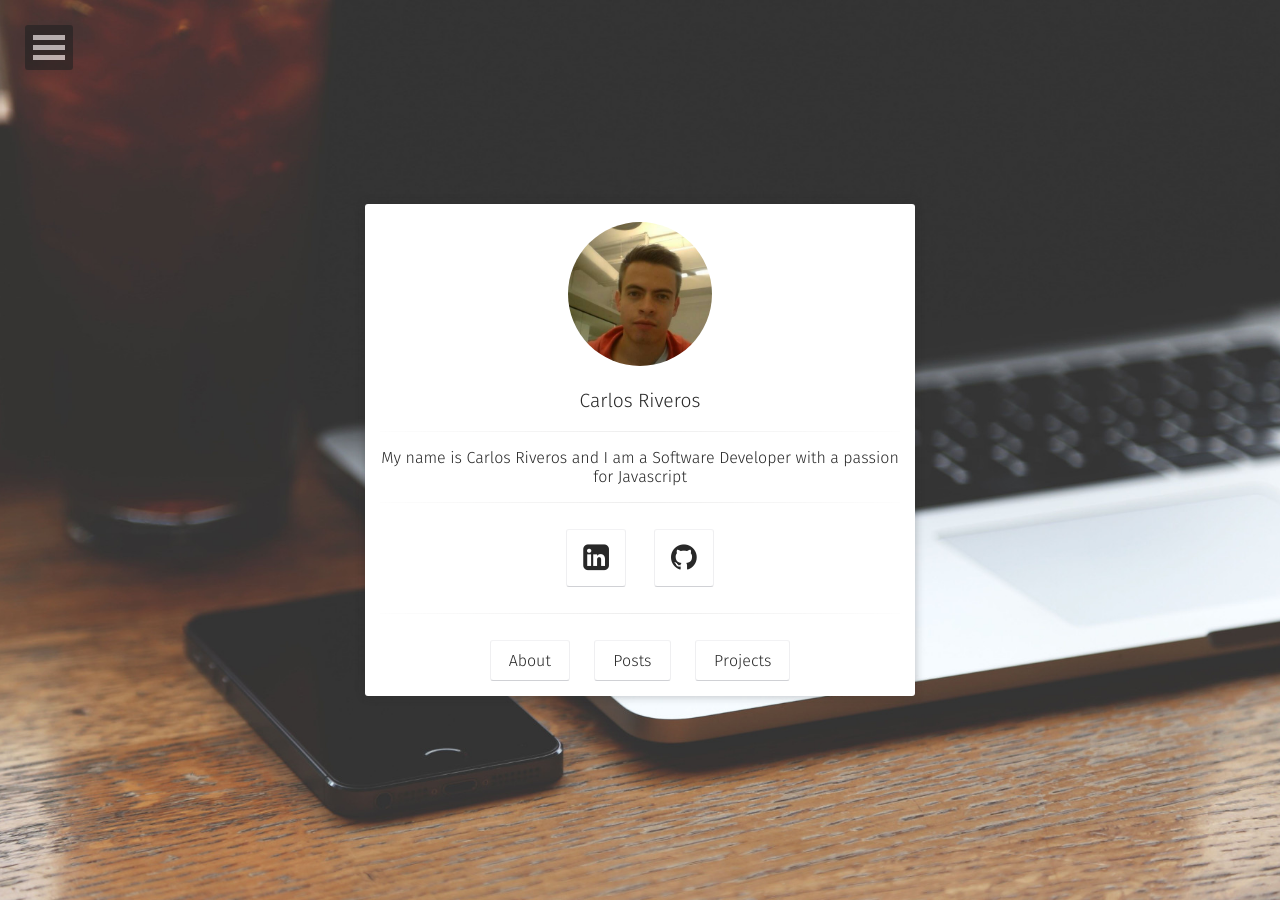
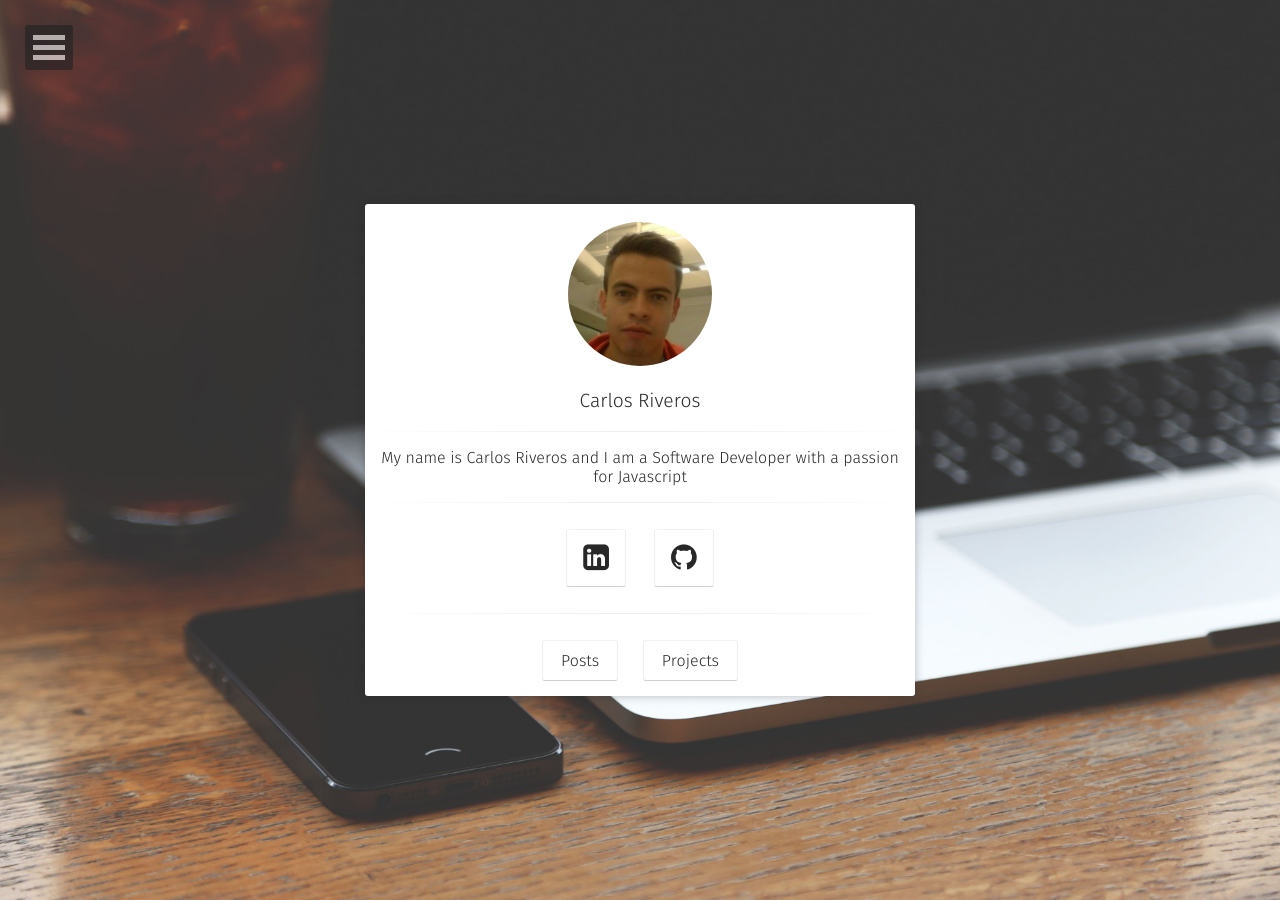
Before and after one commit to carlosriveros/carlosriveros.github.io, a Jekyll site: the page built from index.html, in a window 1280 px wide. Built offline with Jekyll 4.4.1, drawn with Linux system fonts in a browser that asks for light colours; some web fonts are replaced.

Commit message:
new image and removed about link

```diff
--- a/_config.yml
+++ b/_config.yml
@@ -1,10 +1,10 @@
 # Site
-title:              Carlos Riveros
+title:              'Carlos Riveros'
 bio:                'My name is Carlos Riveros and I am a Software Developer with a passion for Javascript'
 description:        "Moon is a minimal, one column jekyll theme for your blog."
 reading_time:       true
 words_per_minute:   200
-logo:               'assets/img/carlos.jpg'
+logo:               'assets/img/carlos.png'
 background:         'assets/img/placeholder-big.jpg'
 tiled_bg:           false   # Set this true if you want to tile your background image, otherwise it will be covered
 locale:             en_US
@@ -26,7 +26,7 @@ sass:
   style:            compressed
 
 # Comments
-disqus_shortname:   taylantatli
+#disqus_shortname:   taylantatli
 
 # Social
 # if you don't have any of social below, comment the line.
--- a/_layouts/home.html
+++ b/_layouts/home.html
@@ -32,9 +32,9 @@ layout: compress
                     {% include social-links.html %}
                   <hr class="hr-line">
                   <h3 class="title">
-                         <a class="btn zoombtn" href="{{ site.url }}/about">
+                         <!--<a class="btn zoombtn" href="{{ site.url }}/about">
                          About
-                         </a>
+                         </a>-->
                          <a class="btn zoombtn" href="{{ site.url }}/posts">
                          Posts
                          </a>
```
Also changed, not shown: assets/img/carlos.jpg (deleted), assets/img/carlos.png (added), 2 other files.
